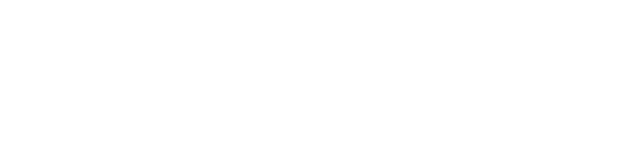
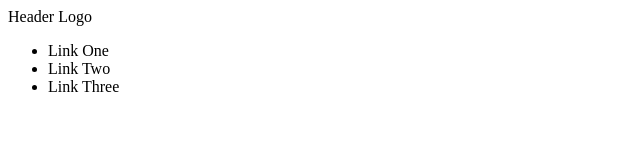
Before and after one commit to kingfeekra/odin-landing-page, a plain HTML site: page index.html in a window 1280 px wide. Shown: the whole page, without its empty margins (0-640 px from the left). Drawn offline with Linux system fonts and the light colour scheme.

Commit message:
Add content to header section
Add header logo and header links

```diff
--- a/index.html
+++ b/index.html
@@ -8,7 +8,16 @@
 </head>
 <body>
     <div class="header"></div>
-    <div class="intro_section"></div>
+    <div class="intro_section">
+        <div class="logo">Header Logo</div>
+        <div class="right-links">
+            <ul>
+                <li><a>Link One</a></li>
+                <li><a>Link Two</a></li>
+                <li><a>Link Three</a></li>
+            </ul>
+        </div>
+    </div>
     <div class="info_section"></div>
     <div class="quote_section"></div>
     <div class="signup_section"></div>
```
